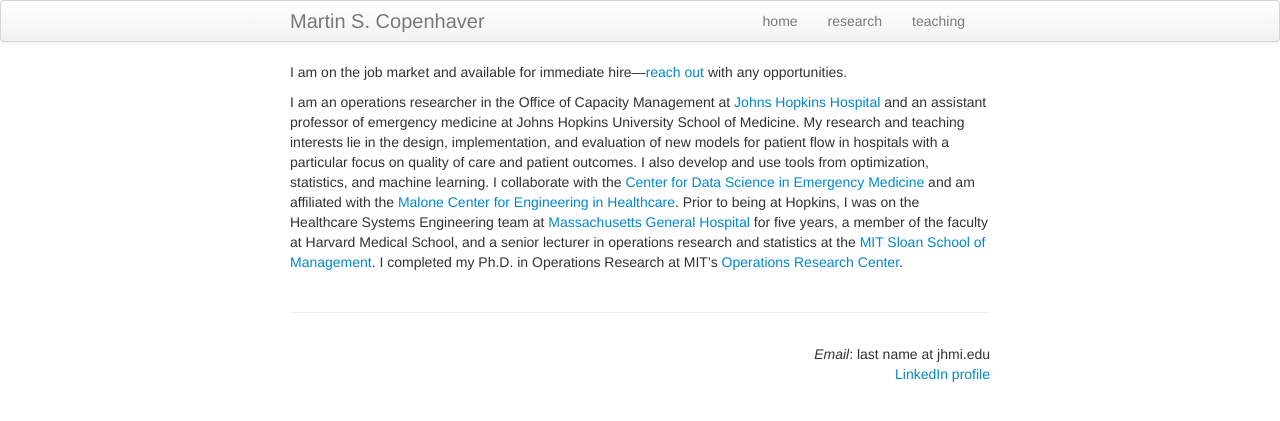
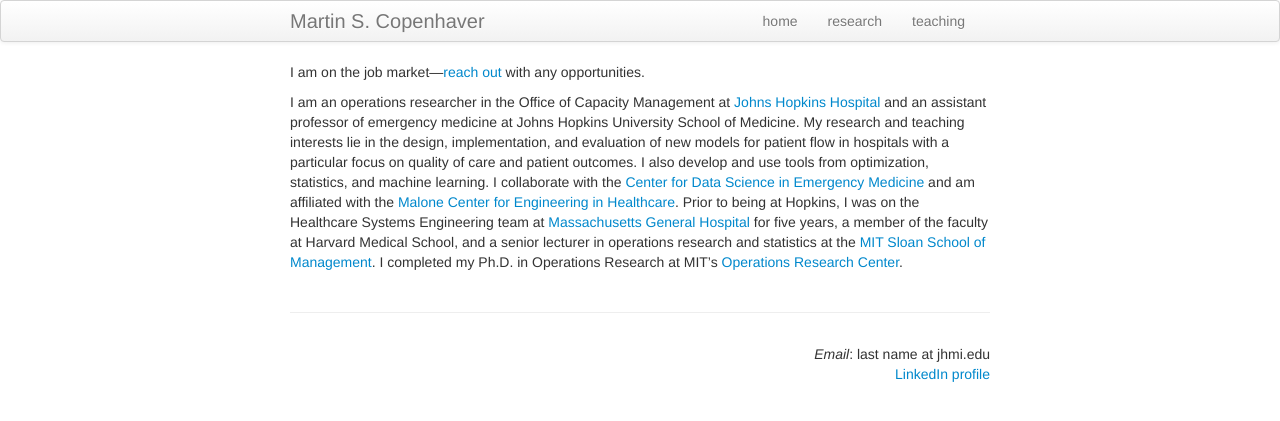
Before and after one commit to martincopenhaver/martincopenhaver.github.io, a Jekyll site: the page built from index.md, in a window 1280 px wide. Shown: the top 421 px of the page. Built offline with Jekyll 4.4.1, drawn with Linux system fonts in a browser that asks for light colours.

Commit message:
Update index.md

```diff
--- a/index.md
+++ b/index.md
@@ -8,6 +8,6 @@ redirect_from:
   - /about.html
 ---
 
-I am on the job market and available for immediate hire&mdash;<a href="mailto:last name at jhmi.edu">reach out</a> with any opportunities.
+I am on the job market&mdash;<a href="mailto:last name at jhmi.edu">reach out</a> with any opportunities.
 
 I am an operations researcher in the Office of Capacity Management at [Johns Hopkins Hospital](https://www.hopkinsmedicine.org/the-johns-hopkins-hospital) and an assistant professor of emergency medicine at Johns Hopkins University School of Medicine. My research and teaching interests lie in the design, implementation, and evaluation of new models for patient flow in hospitals with a particular focus on quality of care and patient outcomes. I also develop and use tools from optimization, statistics, and machine learning. I collaborate with the [Center for Data Science in Emergency Medicine](https://cdem.jh.edu) and am affiliated with the [Malone Center for Engineering in Healthcare](https://malonecenter.jhu.edu/). Prior to being at Hopkins, I was on the Healthcare Systems Engineering team at [Massachusetts General Hospital](http://www.massgeneral.org/) for five years, a member of the faculty at Harvard Medical School, and a senior lecturer in operations research and statistics at the [MIT Sloan School of Management](http://sloan.mit.edu/). I completed my Ph.D. in Operations Research at MIT's [Operations Research Center](http://orc.mit.edu/).
```
